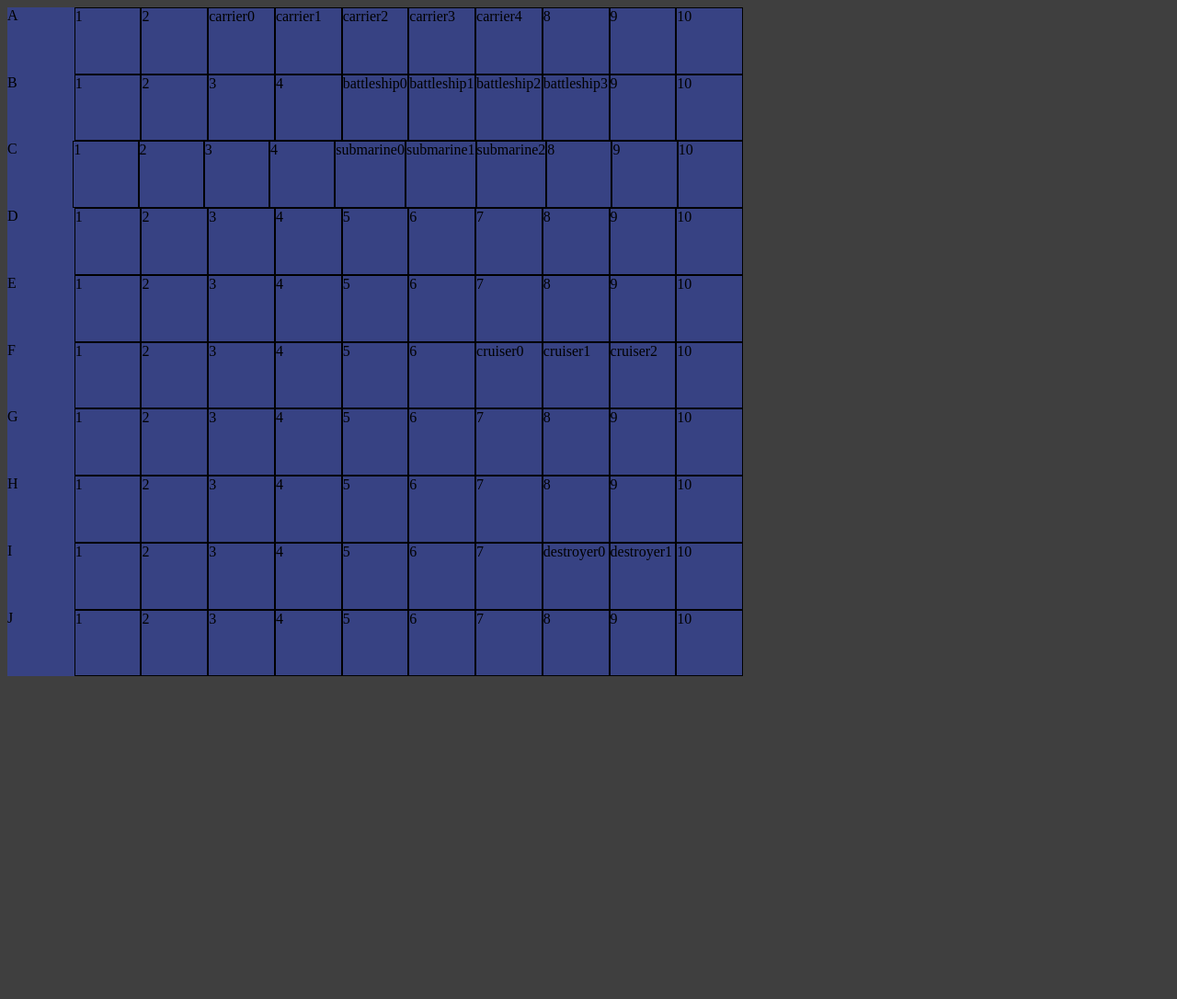
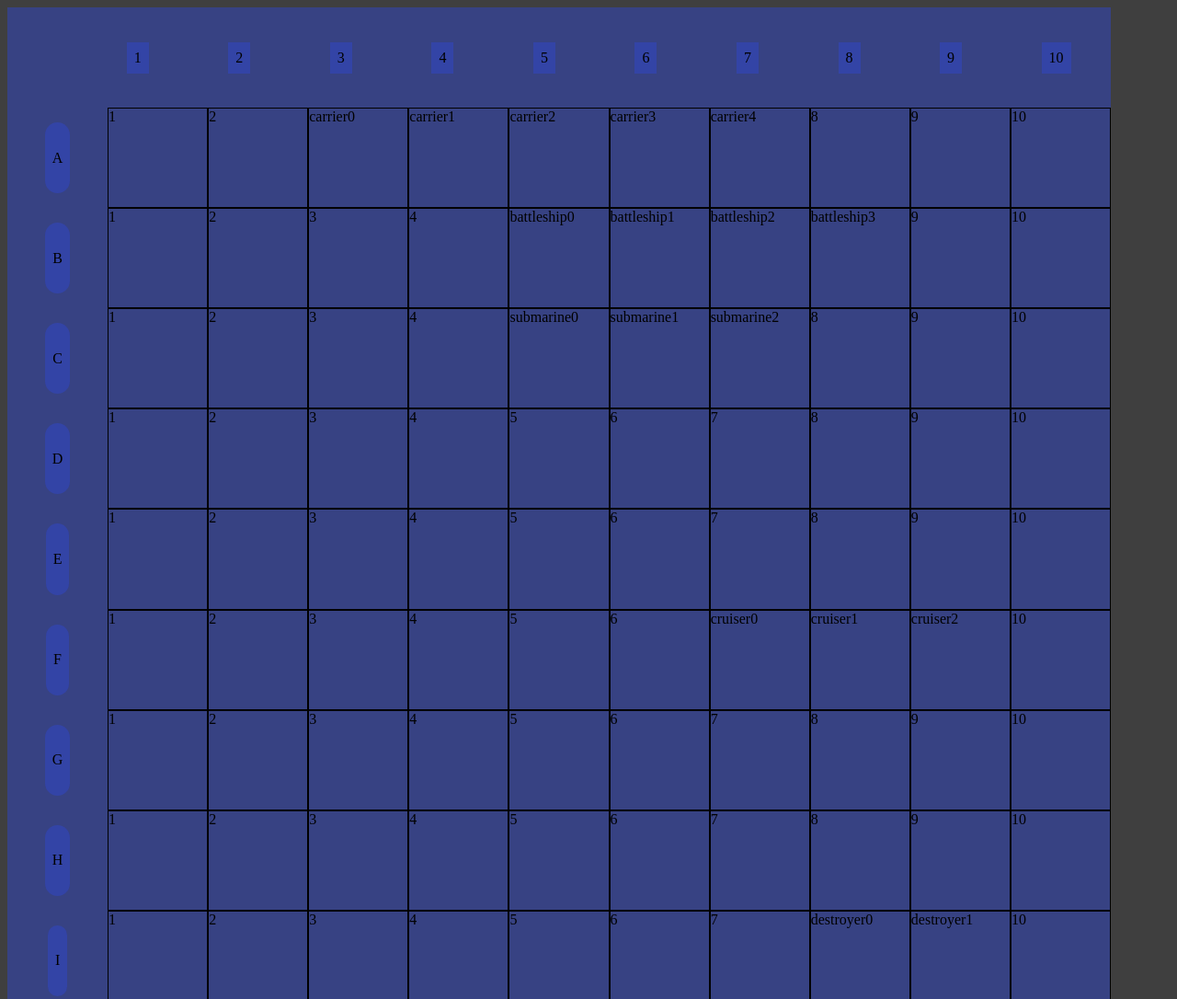
Before and after one commit to Dezzep/battleship, a website built with webpack: page dist/index.html in a window 1280 px wide. Shown: the top 1086 px of the page at 92% size. Before the commit the page ends 816 px from the top, so only its background shows below. Built offline with nearby package versions, Linux system fonts and the light colour scheme.

Commit message:
dom grid is styled and generated simalarly to how it was before refactoring.

```diff
--- a/src/index.js
+++ b/src/index.js
@@ -26,7 +26,10 @@ const appendPlayerBoardToDom = () => {
   const tableObject = human.board.table;
   Object.keys(tableObject).forEach((key, v) => {
     const createDiv = document.createElement('div');
-    createDiv.innerText = key;
+    const para = document.createElement('p');
+    para.innerText = key;
+    para.className = 'letters';
+    createDiv.append(para);
     createDiv.className = key;
     const row = Object.values(tableObject)[v];
     row.forEach((tile) => {
@@ -36,18 +39,28 @@ const appendPlayerBoardToDom = () => {
     });
     mainDiv.append(createDiv);
   });
-  // Object.values(tableObject).forEach((value) => {
-  //   for (let i = 0; i < value.length; i += 1) {
-  //     const childDiv = document.createElement('div');
-  //     childDiv.innerText = value[i];
-  //     childDiv.className = 'x-coord';
-  //     createDiv.append(childDiv);
-  //     console.log(value[i]);
-  //   }
-  //   console.log(value);
-  // });
 
   document.body.append(mainDiv);
+  const numberRow = () => {
+    const parentDiv = document.createElement('div');
+    for (let i = 0; i < 11; i += 1) {
+      const div = document.createElement('div');
+      if (i === 0) {
+        div.className = 'hidden';
+      } else {
+        div.className = 'numbers';
+        div.innerText = i;
+        div.style.color = 'black';
+        div.style.background = 'rgba(47, 70, 202, 0.49)';
+        div.style.padding = '0.5em';
+      }
+      parentDiv.className = 'numbers';
+      parentDiv.style.background = 'rgba(47, 70, 202, 0.489)';
+      parentDiv.append(div);
+    }
+    mainDiv.prepend(parentDiv);
+  };
+  numberRow();
 };
 appendPlayerBoardToDom();
 // const createPlayerBoard = (DivID) => {
--- a/src/styles.scss
+++ b/src/styles.scss
@@ -5,8 +5,8 @@ body{
 #players-game-board{
   display:grid;
   grid-template-rows:  1fr 1fr 1fr 1fr 1fr 1fr 1fr 1fr 1fr 1fr 1fr;
-  width:50em;
-  height:50em;
+  width:75em;
+  height:75em;
 
 
 
@@ -30,13 +30,30 @@ body{
     background-color: rgba(47, 70, 202, 0.489);
     display:grid;
     grid-template-columns: 1fr 1fr 1fr 1fr 1fr 1fr 1fr 1fr 1fr 1fr 1fr;
+
     div {
       border:1px solid black;
+
 
       &:hover{
         background-color: rgba(46, 69, 201, 0.350);
       }
     }
+     p, .letters{
+      display: flex;
+      justify-items: center;
+      align-items: center;
+      padding:.5em;
+
+
+       border-radius: 30px;
+       margin-right: auto;
+       margin-left: auto;
+
+
+
+     }
+
   }
   .identify{
     &:first-child{
```
Also changed, not shown: dist/main.js.
